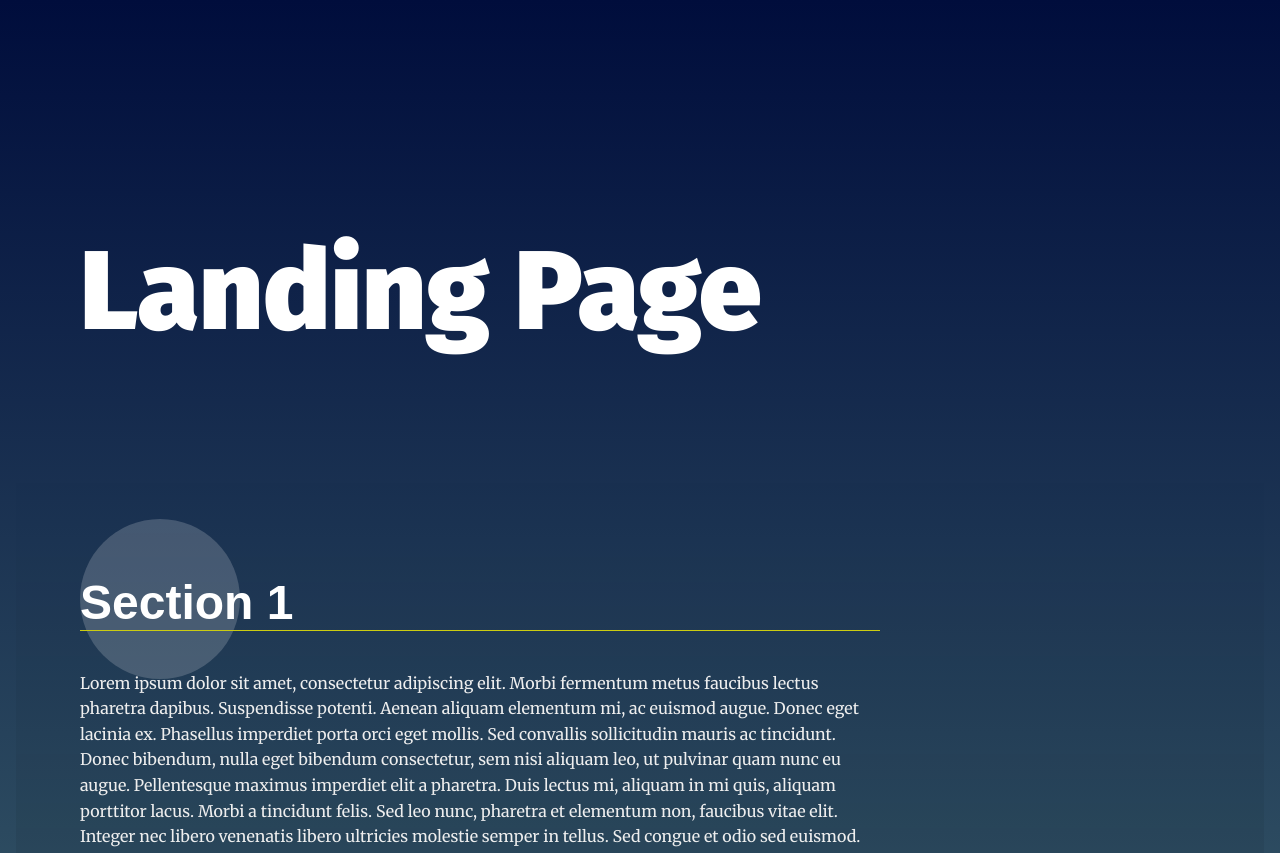
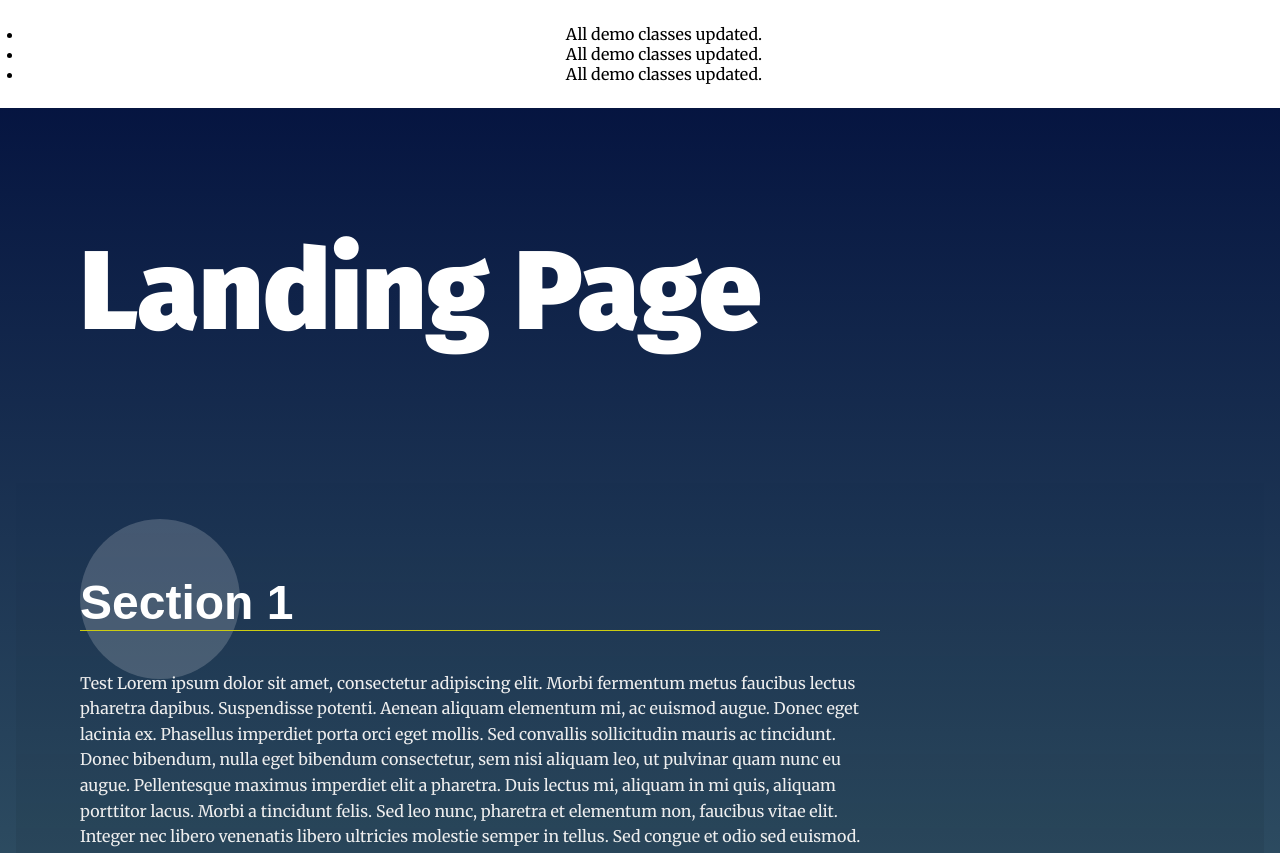
Before and after one commit to bulbi/Udacity-Frontend-Nanodegree, a plain HTML site: page Exercise2_Javascript/projects/landing-page/index.html in a window 1280 px wide. Shown: the top 853 px of the page. Drawn offline with nearby package versions, Linux system fonts and the light colour scheme.

Commit message:
back to code

```diff
--- a/Exercise2_Javascript/projects/landing-page/css/styles.css
+++ b/Exercise2_Javascript/projects/landing-page/css/styles.css
@@ -67,11 +67,12 @@ section {
 .navbar__menu ul {
     padding-left: 0;
     margin: 0;
-    text-align: right;
+    text-align: center;
 }
 
 .navbar__menu li {
-    display: inline-block;
+    display: inline-blok;
+    color: #000;
 }
 
 .navbar__menu .menu__link {
@@ -93,6 +94,7 @@ section {
     background: #fff;
     position: fixed;
     top: 0;
+    padding: 24px;
     width: 100%;
     z-index: 5;
 }
--- a/Exercise2_Javascript/projects/landing-page/index.html
+++ b/Exercise2_Javascript/projects/landing-page/index.html
@@ -15,7 +15,11 @@
   <header class="page__header">
     <nav class="navbar__menu">
       <!-- Navigation starts as empty UL that will be populated with JS -->
-      <ul id="navbar__list"></ul>
+      <ul id="navbar__list">
+        <li class="menu-list">Home</li>
+        <li class="menu-list">Value 2</li>
+        <li class="menu-list">Texte 3</li>
+      </ul>
     </nav>
   </header>
   <main>
@@ -29,7 +33,7 @@
     <section id="section1" data-nav="Section 1" class="your-active-class">
       <div class="landing__container">
         <h2>Section 1</h2>
-        <p>Lorem ipsum dolor sit amet, consectetur adipiscing elit. Morbi fermentum metus faucibus lectus pharetra dapibus. Suspendisse potenti. Aenean aliquam elementum mi, ac euismod augue. Donec eget lacinia ex. Phasellus imperdiet porta orci eget mollis. Sed convallis sollicitudin mauris ac tincidunt. Donec bibendum, nulla eget bibendum consectetur, sem nisi aliquam leo, ut pulvinar quam nunc eu augue. Pellentesque maximus imperdiet elit a pharetra. Duis lectus mi, aliquam in mi quis, aliquam porttitor lacus. Morbi a tincidunt felis. Sed leo nunc, pharetra et elementum non, faucibus vitae elit. Integer nec libero venenatis libero ultricies molestie semper in tellus. Sed congue et odio sed euismod.</p>
+        <p>Test Lorem ipsum dolor sit amet, consectetur adipiscing elit. Morbi fermentum metus faucibus lectus pharetra dapibus. Suspendisse potenti. Aenean aliquam elementum mi, ac euismod augue. Donec eget lacinia ex. Phasellus imperdiet porta orci eget mollis. Sed convallis sollicitudin mauris ac tincidunt. Donec bibendum, nulla eget bibendum consectetur, sem nisi aliquam leo, ut pulvinar quam nunc eu augue. Pellentesque maximus imperdiet elit a pharetra. Duis lectus mi, aliquam in mi quis, aliquam porttitor lacus. Morbi a tincidunt felis. Sed leo nunc, pharetra et elementum non, faucibus vitae elit. Integer nec libero venenatis libero ultricies molestie semper in tellus. Sed congue et odio sed euismod.</p>
 
         <p>Aliquam a convallis justo. Vivamus venenatis, erat eget pulvinar gravida, ipsum lacus aliquet velit, vel luctus diam ipsum a diam. Cras eu tincidunt arcu, vitae rhoncus purus. Vestibulum fermentum consectetur porttitor. Suspendisse imperdiet porttitor tortor, eget elementum tortor mollis non.</p>
       </div>
--- a/Exercise2_Javascript/projects/landing-page/js/app.js
+++ b/Exercise2_Javascript/projects/landing-page/js/app.js
@@ -12,6 +12,31 @@
  * JS Standard: ESlint
  *
 */
+// Function to change the content of t2
+function modifyText() {
+    const t2 = document.getElementById("t2");
+    if (t2.firstChild.nodeValue == "three") {
+      t2.firstChild.nodeValue = "two";
+    } else {
+      t2.firstChild.nodeValue = "three";
+    }
+  }
+
+// Get a NodeList of all .demo elements
+const changeMenu = document.querySelectorAll('.menu-list');
+
+// Change the text of multiple elements with a loop
+changeMenu.forEach(element => {
+  element.textContent = 'All demo classes updated.';
+});
+
+// Access the first element in the NodeList
+changeMenu[0];
+
+
+
+element.scrollIntoView({block: "end"});
+
 
 /**
  * Define Global Variables
```
